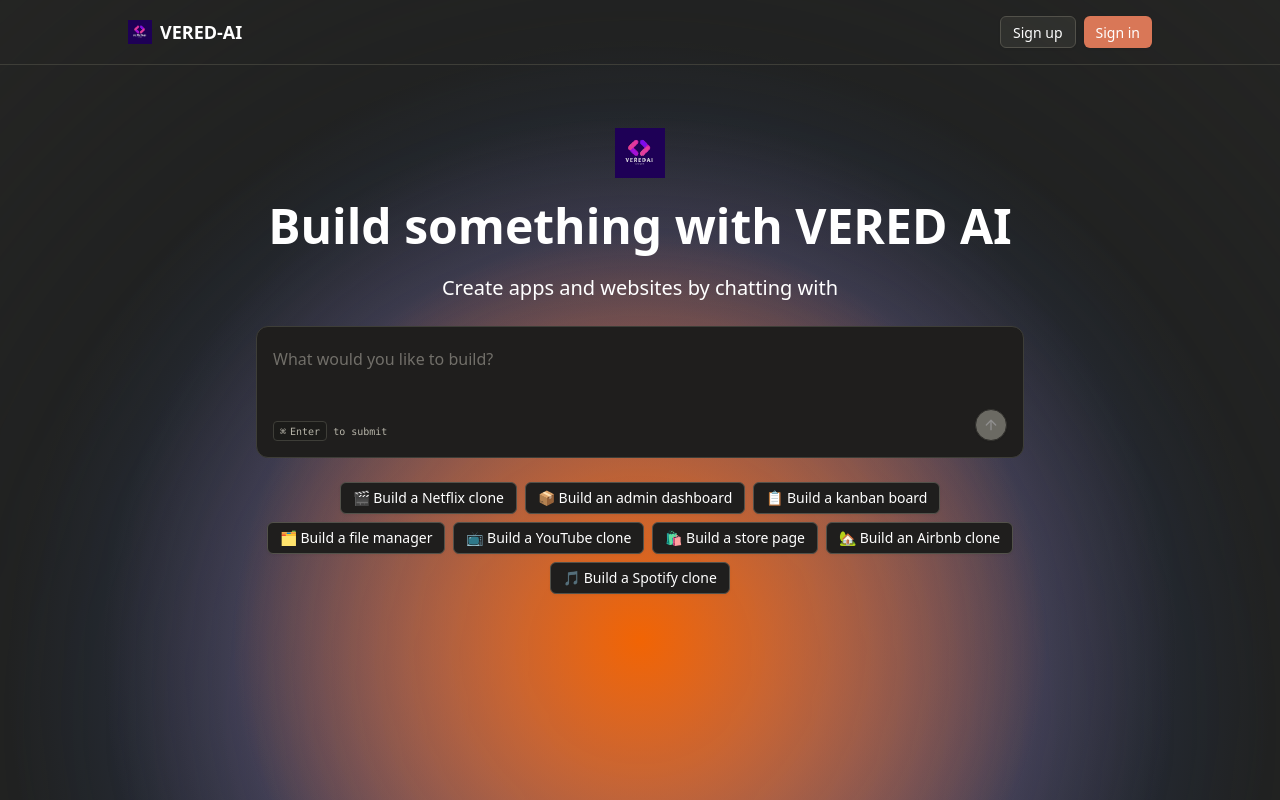
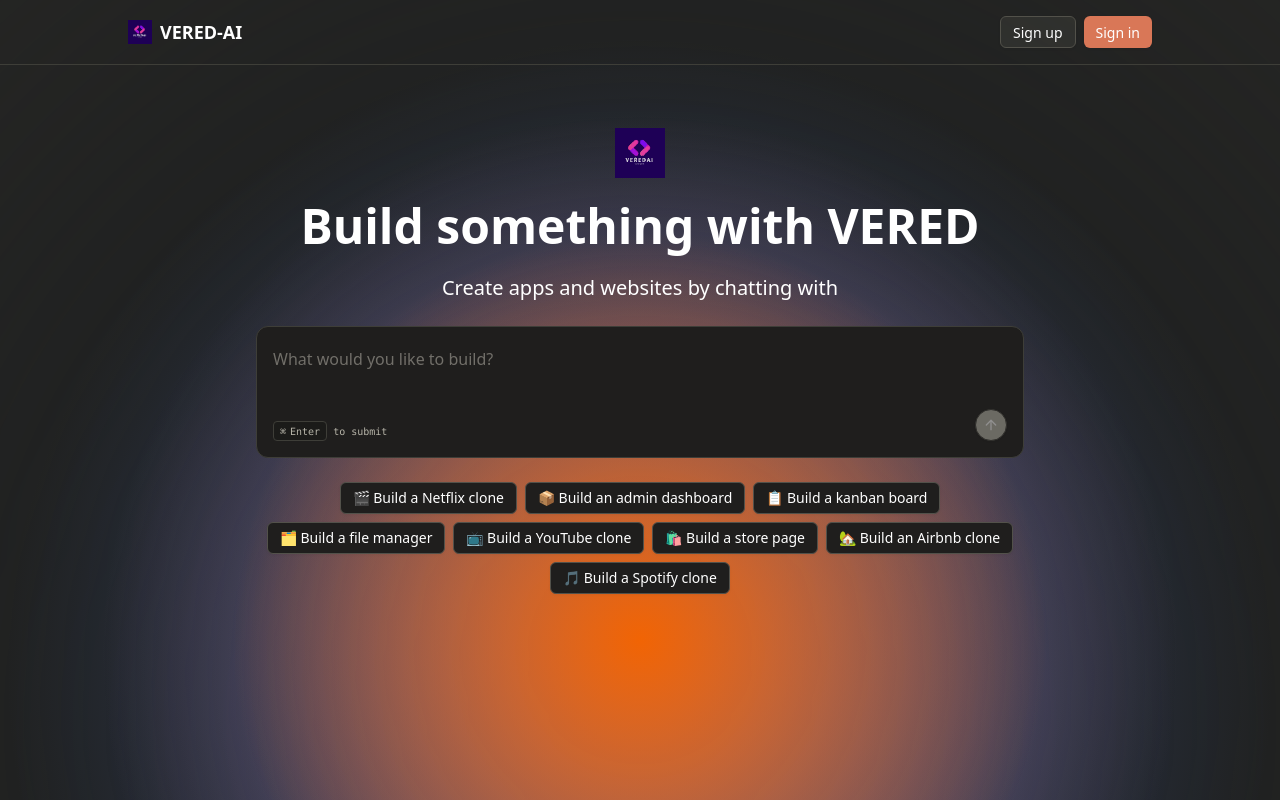
Before and after one commit to ShahenDeveloper/vibe, a Next.js app: page / in a window 1280 px wide. Shown: the top 800 px of the page. Built offline with nearby package versions, Linux system fonts and the light colour scheme; no server answers.

Commit message:
vered ai to vered
vered ai to vered

```diff
--- a/src/app/(home)/page.tsx
+++ b/src/app/(home)/page.tsx
@@ -17,7 +17,7 @@
           />
         </div>
         <h1 className="sm:text-2xl text-xl md:text-5xl font-bold text-center text-white">
-          Build something with VERED AI
+          Build something with VERED
         </h1>
         <p className="sm:text-lg text-base md:text-xl text-center text-white">
           Create apps and websites by chatting with
```
